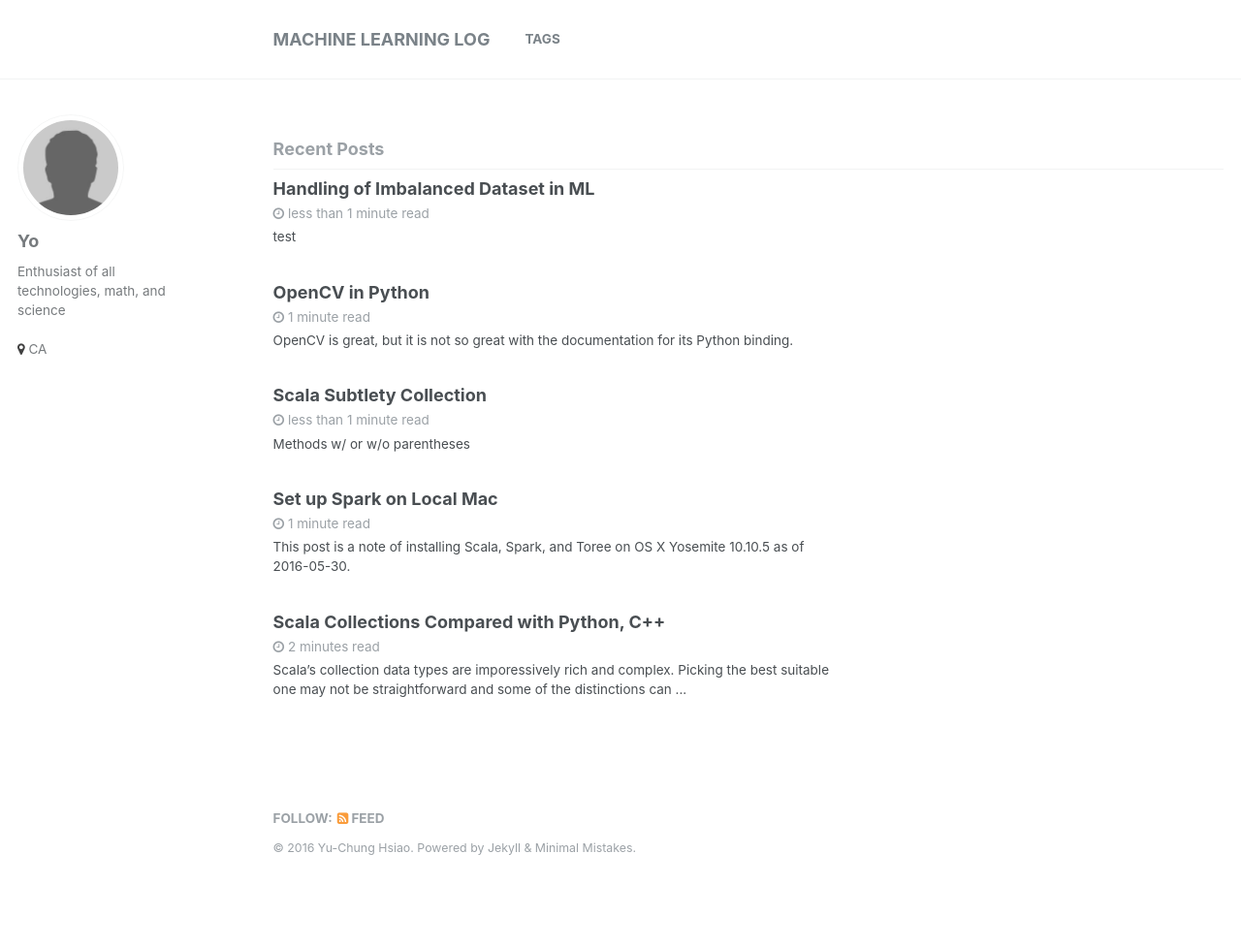
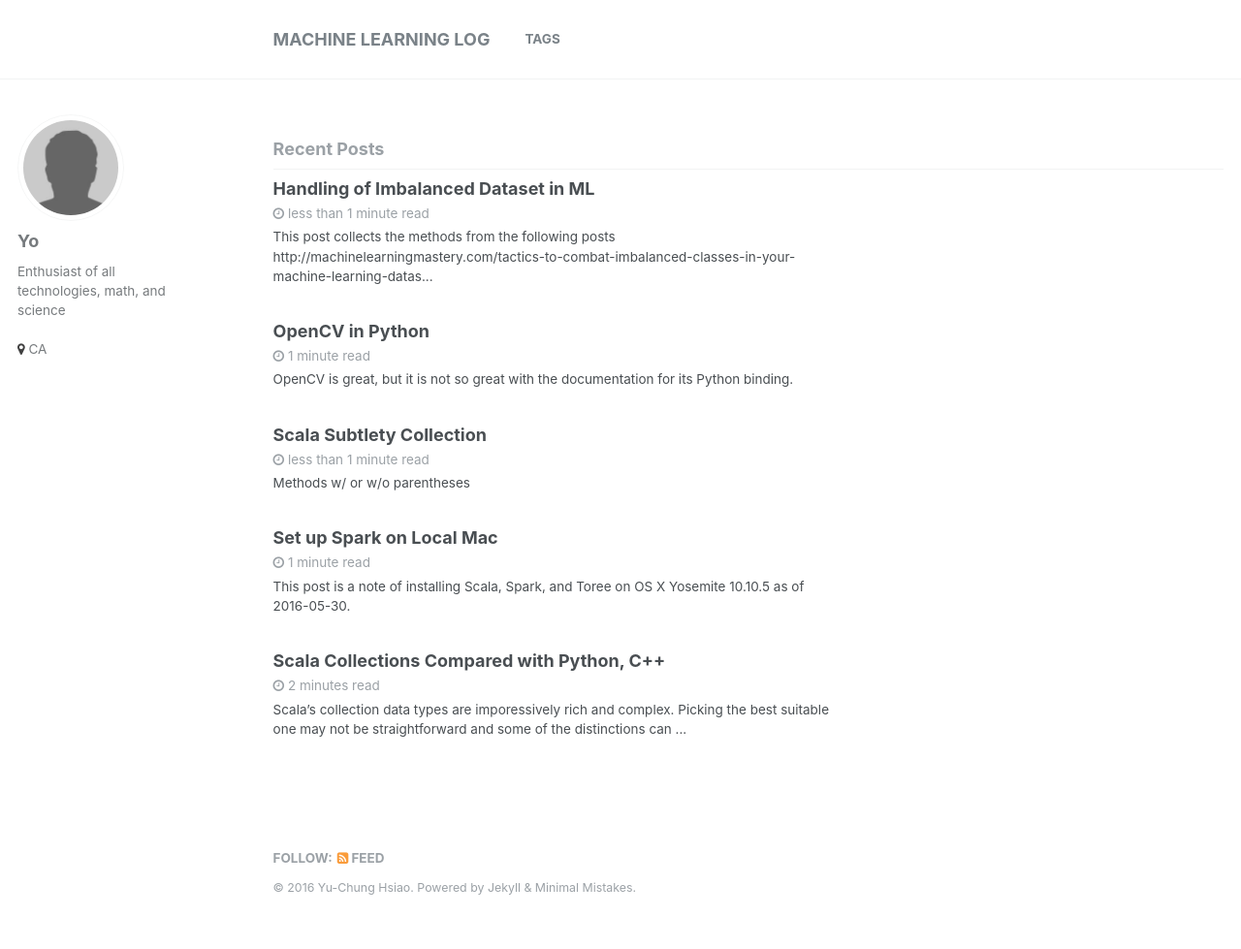
Before and after one commit to yuchsiao/yuchsiao.github.io, a Jekyll site: the page built from index.html, in a window 1280 px wide. Shown: the whole page at 97% size. Built offline with Jekyll 4.4.1, drawn with Linux system fonts in a browser that asks for light colours; the list of posts is cut into pages by our own code; before the commit the page ends 939 px from its top, so only the background shows below that.

Commit message:
Update 2016-11-05-imbalanced-dataset.md

```diff
--- a/_posts/2016-11-05-imbalanced-dataset.md
+++ b/_posts/2016-11-05-imbalanced-dataset.md
@@ -2,4 +2,8 @@
 title: Handling of Imbalanced Dataset in ML
 tags: [machine learning, imbalanced]
 ---
-test
+
+This post collects the methods from the following posts
+http://machinelearningmastery.com/tactics-to-combat-imbalanced-classes-in-your-machine-learning-dataset/
+https://www.quora.com/In-classification-how-do-you-handle-an-unbalanced-training-set
+https://www.reddit.com/r/MachineLearning/comments/12evgi/classification_when_80_of_my_training_set_is_of/
```
